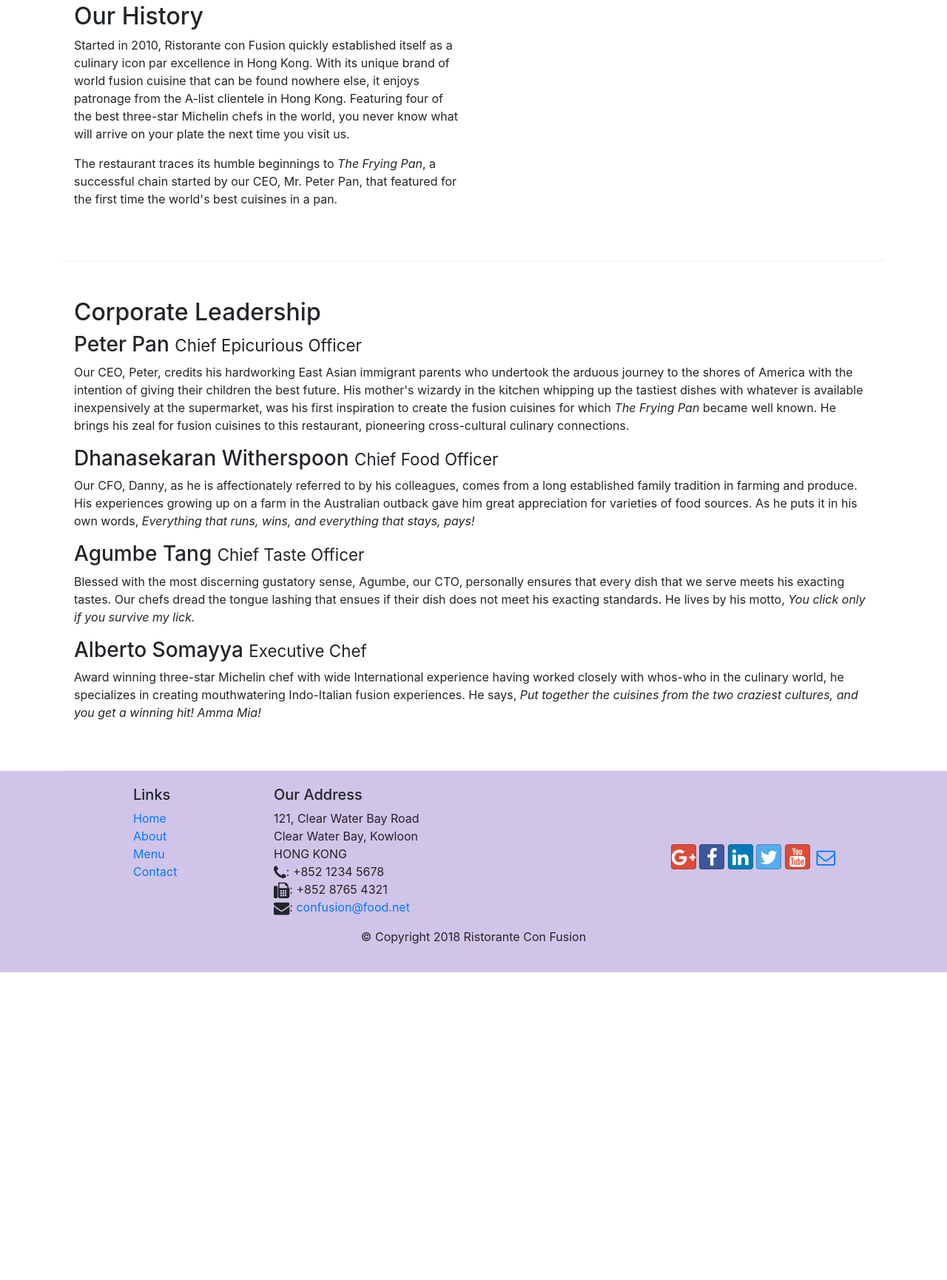
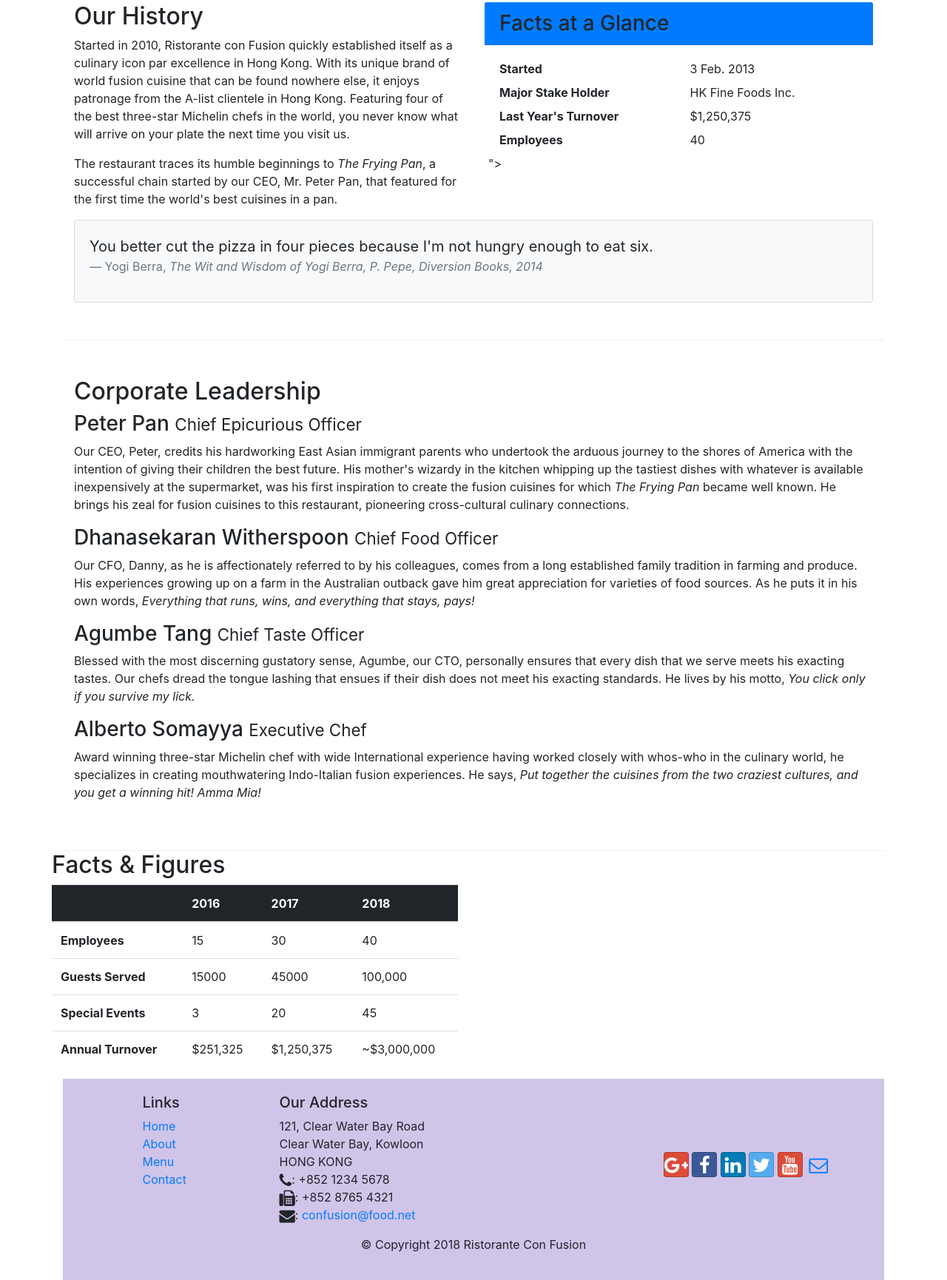
Before and after one commit to sahilgrover306/restaurant, a website: page aboutus.html in a window 1280 px wide. Shown: the part 512-2242 px from the top of the page at 74% size. Before the commit the page ends 1826 px from the top, so only its background shows below. Drawn offline with nearby package versions, Linux system fonts and the light colour scheme.

Commit message:
tables & cards

```diff
--- a/aboutus.html
+++ b/aboutus.html
@@ -58,12 +58,40 @@
         </div>
 
         <div class="row row-content">
-            <div class="col-12 col-lg-6">
+            <div class="col-12 col-sm-6">
                 <h2>Our History</h2>
                 <p>Started in 2010, Ristorante con Fusion quickly established itself as a culinary icon par excellence in Hong Kong. With its unique brand of world fusion cuisine that can be found nowhere else, it enjoys patronage from the A-list clientele in Hong Kong.  Featuring four of the best three-star Michelin chefs in the world, you never know what will arrive on your plate the next time you visit us.</p>
                 <p>The restaurant traces its humble beginnings to <em>The Frying Pan</em>, a successful chain started by our CEO, Mr. Peter Pan, that featured for the first time the world's best cuisines in a pan.</p>
             </div>
-            <div>
+            <div class="col-12 col-sm-6">
+                <div class="cards">
+                <h3 class="bg-primary card-header teaxt-white">Facts at a Glance</h3>
+                <div class="card-body">
+                    <dl class="row">
+                            <dt class="col-6">Started</dt>
+                            <dd class="col-6">3 Feb. 2013</dd>
+                            <dt class="col-6">Major Stake Holder</dt>
+                            <dd class="col-6">HK Fine Foods Inc.</dd>
+                            <dt class="col-6">Last Year's Turnover</dt>
+                            <dd class="col-6">$1,250,375</dd>
+                            <dt class="col-6">Employees</dt>
+                            <dd class="col-6">40</dd>">
+                    </dl>
+                </div>
+                </div>
+
+            </div>
+                 <div class="col-12">
+                <div class="card card-body bg-light">
+                    <blockquote class="blockquote">
+                        <p class="mb-0">You better cut the pizza in four pieces because
+                            I'm not hungry enough to eat six.</p>
+                        <footer class="blockquote-footer">Yogi Berra,
+                            <cite title="Source Title">The Wit and Wisdom of Yogi Berra,
+                            P. Pepe, Diversion Books, 2014</cite>
+                        </footer>
+                    </blockquote>
+                </div>
             </div>
         </div>
 
@@ -81,7 +109,50 @@
                 <p  class="d-none d-sm-block">Award winning three-star Michelin chef with wide International experience having worked closely with whos-who in the culinary world, he specializes in creating mouthwatering Indo-Italian fusion experiences. He says, <em>Put together the cuisines from the two craziest cultures, and you get a winning hit! Amma Mia!</em></p>
             </div>
        </div>
-
+     <div class="row row-cotnent">
+        <div class="row row-cotnent">
+                    <div class="col-12 col-sm-9">
+                     <h2> Facts &amp; Figures</h2>
+                    </div>
+                    <div class="col-12 col-sm-9">
+                        <div class="table-responsive">
+                            <table class="table table-stripped">
+                                <thead class="table-dark">
+                                    <th>&nbsp;</th>
+                                    <th>2016</th>
+                                    <th>2017</th>
+                                    <th>2018</th>
+                                </thead>
+                                 <tbody>
+                            <tr>
+                                <th>Employees</th>
+                                <td>15</td>
+                                <td>30</td>
+                                <td>40</td>
+                            </tr>
+                            <tr>
+                                <th>Guests Served</th>
+                                <td>15000</td>
+                                <td>45000</td>
+                                <td>100,000</td>
+                            </tr>
+                            <tr>
+                                <th>Special Events</th>
+                                <td>3</td>
+                                <td>20</td>
+                                <td>45</td>
+                            </tr>
+                            <tr>
+                                <th>Annual Turnover</th>
+                                <td>$251,325</td>
+                                <td>$1,250,375</td>
+                                <td>~$3,000,000</td>
+                            </tr>
+                        </tbody>
+                            </table>
+                        </div>
+                    </div>
+                </div>
     </div>
 
     <footer class="footer">
@@ -118,6 +189,7 @@
                         <a class="btn btn-social-icon" href="mailto:"><i class="fa fa-envelope-o"></i></a>
                     </div>
                 </div>
+
            </div>
            <div class="row justify-content-center">
                 <div class="col-auto">
@@ -126,7 +198,9 @@
            </div>
         </div>
     </footer>
-
+     <script src="node_modules/jquery/dist/jquery.slim.min.js"></script>
+    <script src="node_modules/popper.js/dist/umd/popper.min.js"></script>
+    <script src="node_modules/bootstrap/dist/js/bootstrap.min.js"></script>
 </body>
 
 </html>
```
